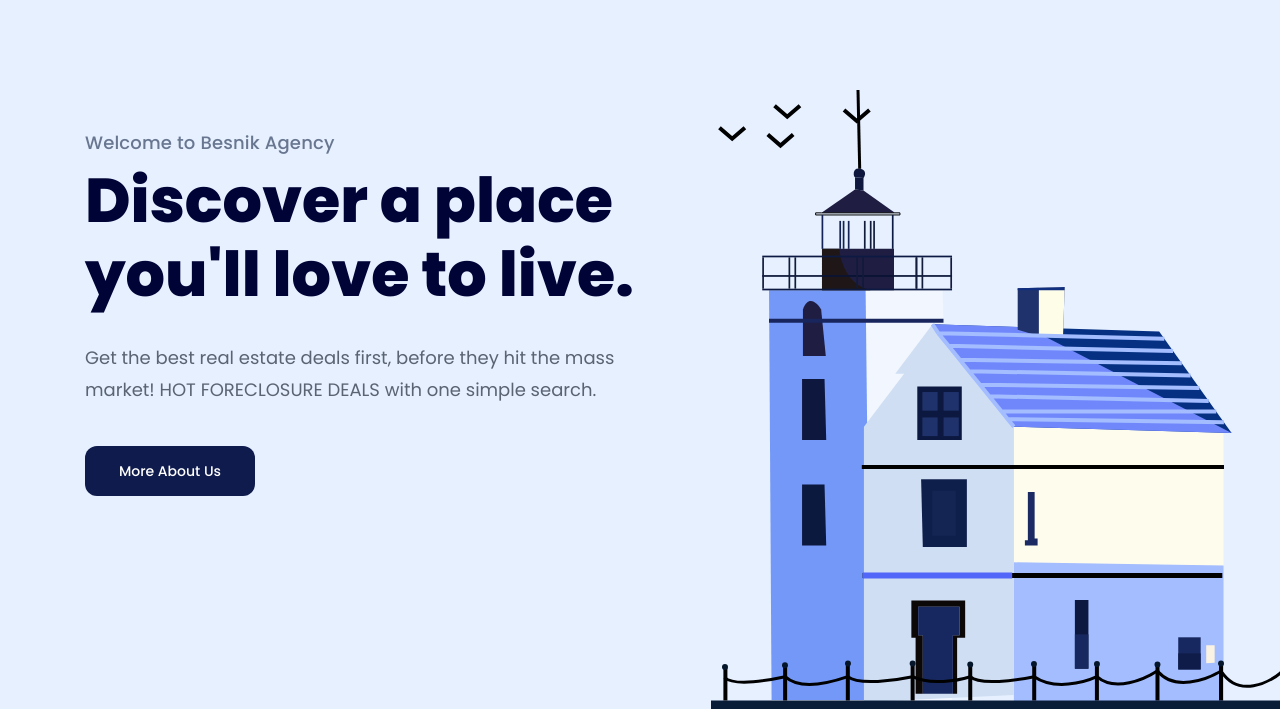
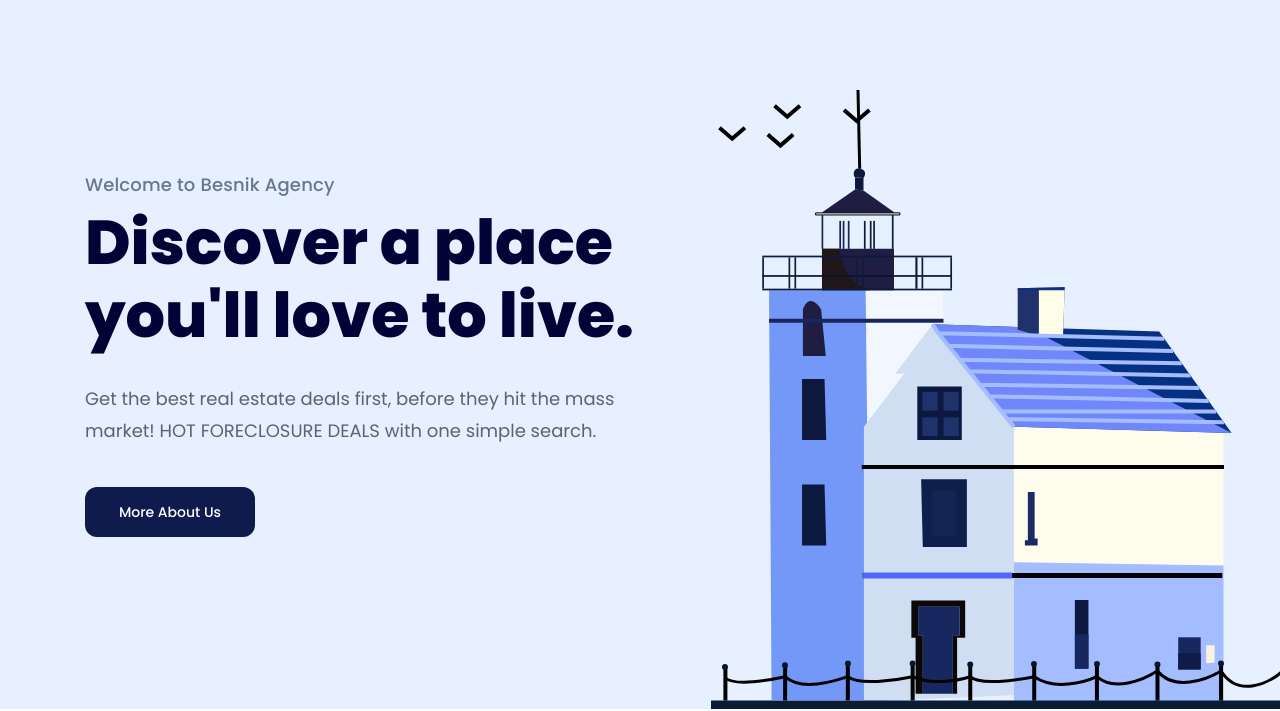
Before and after one commit to PhucHau0310/f8-html-css-01, a plain HTML site: page index.html in a window 1280 px wide. Shown: the part 91-802 px from the top of the page. Drawn offline with Linux system fonts and the light colour scheme.

Commit message:
sửa phần hero

```diff
--- a/assets/css/styles.css
+++ b/assets/css/styles.css
@@ -66,6 +66,7 @@ a {
     position: relative;
     display: flex;
     flex-direction: column;
+    justify-content: center;
     background: #e6f0ff;
     height: calc(100vh - 90px);
 }
@@ -107,10 +108,6 @@ a {
     padding: 13px 16px;
     margin-left: 18px;
     border-radius: 8px;
-}
-
-.hero {
-    margin-top: 130px;
 }
 
 .hero .sub-title {
--- a/index.html
+++ b/index.html
@@ -26,7 +26,7 @@
                 <div class="content">
                     <nav class="navbar">
                         <!-- Logo -->
-                        <a href="#!"
+                        <a href="#"
                             ><img src="./assets/img/logo.svg" alt="Besnik."
                         /></a>
                         <!-- Navigation -->
```
